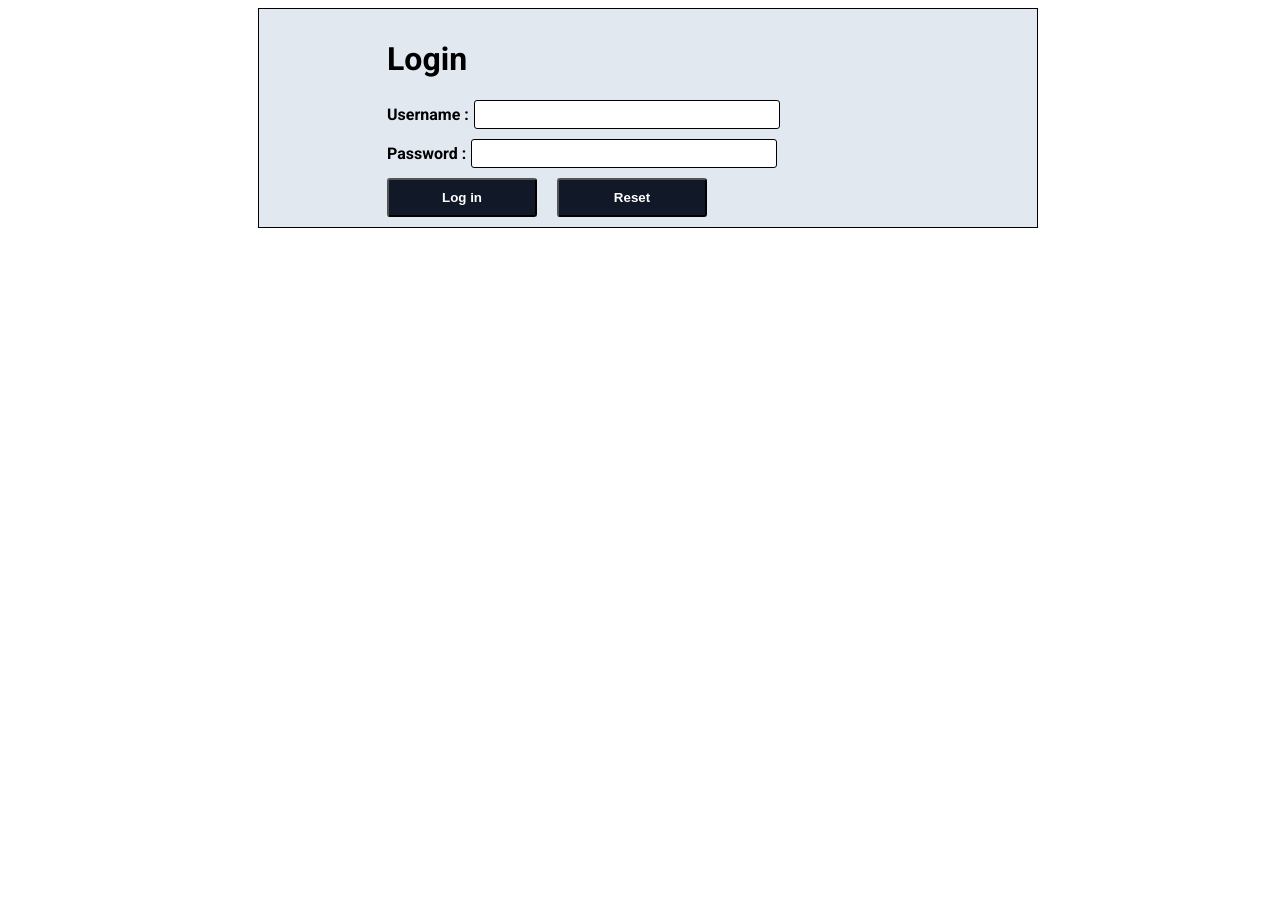
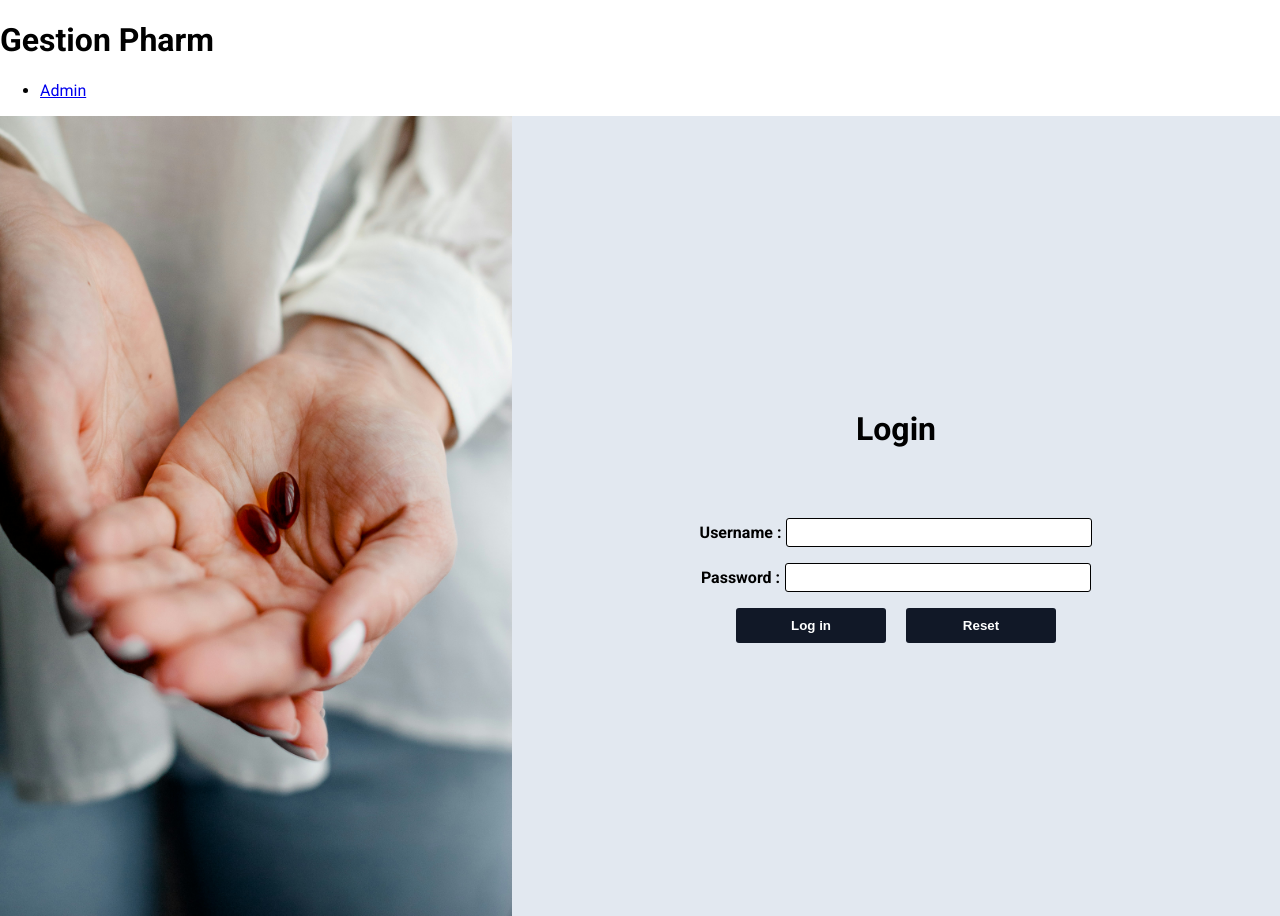
Before and after one commit to mkblast/gestion-pharm, a React (Vite) app: page / in a window 1280 px wide. Before the commit the page ends 808 px from the top, so only its background shows below. Built offline with nearby package versions, Linux system fonts and the light colour scheme.

Commit message:
Refactoring the login page

```diff
--- a/package.json
+++ b/package.json
@@ -10,14 +10,12 @@
     "preview": "vite preview"
   },
   "dependencies": {
-    "express": "^4.18.3",
     "localforage": "^1.10.0",
     "match-sorter": "^6.3.4",
     "react": "^18.2.0",
     "react-dom": "^18.2.0",
     "react-router-dom": "^6.22.2",
-    "sort-by": "^1.2.0",
-    "vite-express": "^0.15.0"
+    "sort-by": "^1.2.0"
   },
   "devDependencies": {
     "@types/react": "^18.2.56",
--- a/src/components/Login/Login.jsx
+++ b/src/components/Login/Login.jsx
@@ -1,25 +1,26 @@
 import Form from "../Form/Form";
-import Styles from "../Login/Login.module.css"
+import Styles from "./Login.module.css"
+import Image from "../../assets/Login.jpg"
+import Header from "../Header/Header";
+
 function Login() {
   return (
     <>
-    <div className = {Styles.loginContainer}>
-      <div className={Styles.formContainer}>
+      <Header />
+      <div className={Styles.container}>
+        <img src={Image} alt="Login Image" className={Styles.image} />
+        <div className={Styles.loginContainer}>
           <h1>Login</h1>
           <form className={Styles.form}>
             <Form label="Username " name="name" type="text" />
             <Form label="Password " name="pass" type="password" />
             <div className={Styles.buttons}>
-              <button type="submit">Log in</button>
-              <button type="reset">Reset</button>
+              <button type="submit" className={Styles.button}>Log in</button>
+              <button type="reset" className={Styles.button}>Reset</button>
             </div>
-
           </form>
-
         </div>
       </div>
-
-
     </>
   )
 }
--- a/src/components/Login/Login.module.css
+++ b/src/components/Login/Login.module.css
@@ -1,40 +1,48 @@
-
-.loginContainer{
+.loginContainer {
+  background-color: #e2e8f0;
+  margin: 0;
   display: flex;
   justify-content: center;
-
+  flex-direction: column;
+  align-items: center;
+  flex-grow: 3;
+  gap: 3em;
 }
 
-.form{
+.container {
   display: flex;
-    flex-direction: column;
-    gap: 10px;
-    width: 50vw;
-
 }
 
-.buttons{
+.form {
   display: flex;
-    justify-content: ;
+  align-items: center;
+  flex-direction: column;
+  gap: 1em;
+  width: 50vw;
+}
+
+.buttons {
+  display: flex;
   gap: 20px;
 }
 
-.buttons > button {
+.buttons>button {
   cursor: pointer;
   color: white;
   font-weight: bold;
   border-radius: 3px;
-    padding: 10px ;
-    margin-left: 10 ;
+  padding: 10px;
+  margin-left: 10;
   width: 150px;
   background-color: #111827;
 
 }
 
-.formContainer{
-    padding: 10px;
-    padding-left: 10%;
-    border: 1px solid black;
-    background-color: #e2e8f0;
+.image {
+  width: 40vw;
+  height: 100vh;
+}
 
+.button {
+  border: none;
 }
--- a/src/main.css
+++ b/src/main.css
@@ -1,6 +1,6 @@
 @import url('https://fonts.googleapis.com/css2?family=Roboto:ital,wght@0,100;0,300;0,400;0,500;0,700;0,900;1,100;1,300;1,400;1,500;1,700;1,900&display=swap');
 
-html{
+html {
   font-family: "Roboto", sans-serif;
   font-weight: 400;
   font-style: normal;
@@ -8,7 +8,8 @@ html{
   width: 100wh;
 }
 
-body{
+body {
+  margin: 0;
   height: 100vh;
   width: 100vw;
 }
```
Also changed, not shown: src/server.js (deleted, +0 -13 lines), src/assets/Login.jpg (added). Lines whose indentation alone changed are shown as unchanged.
